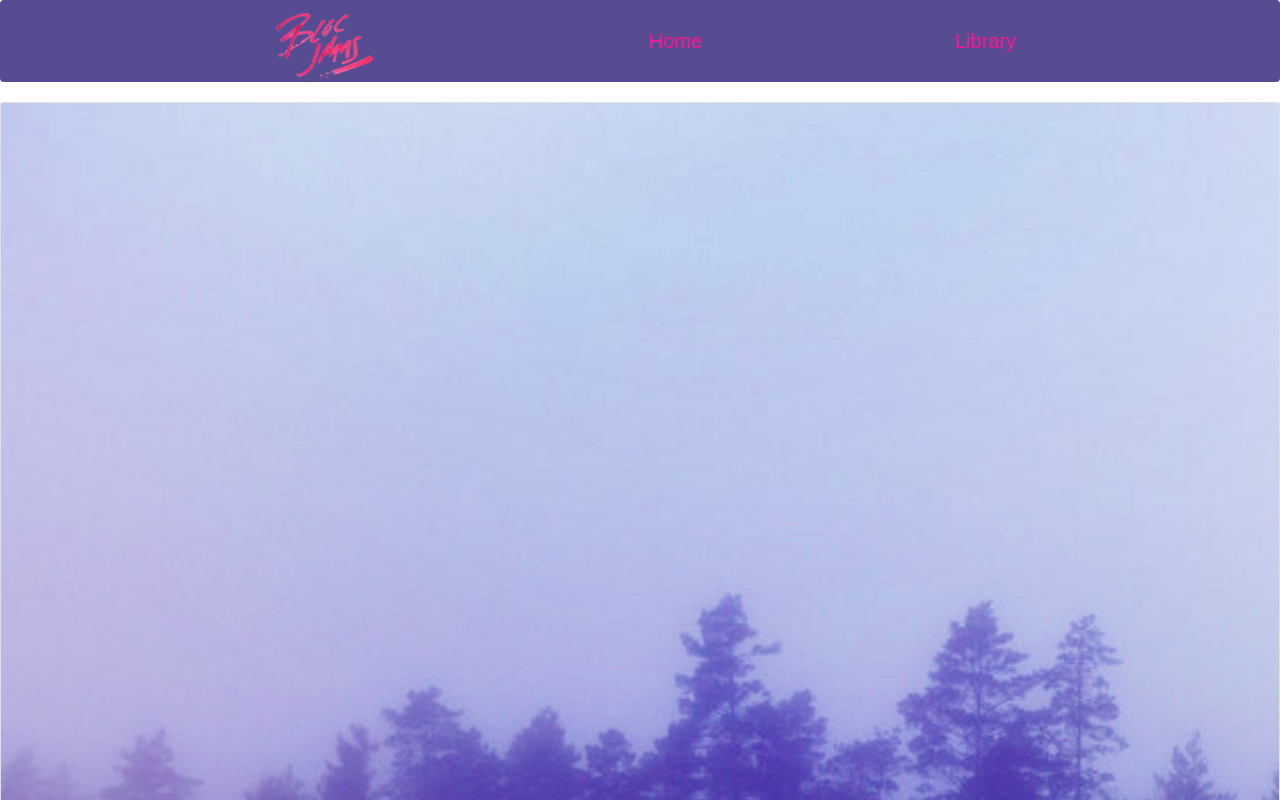
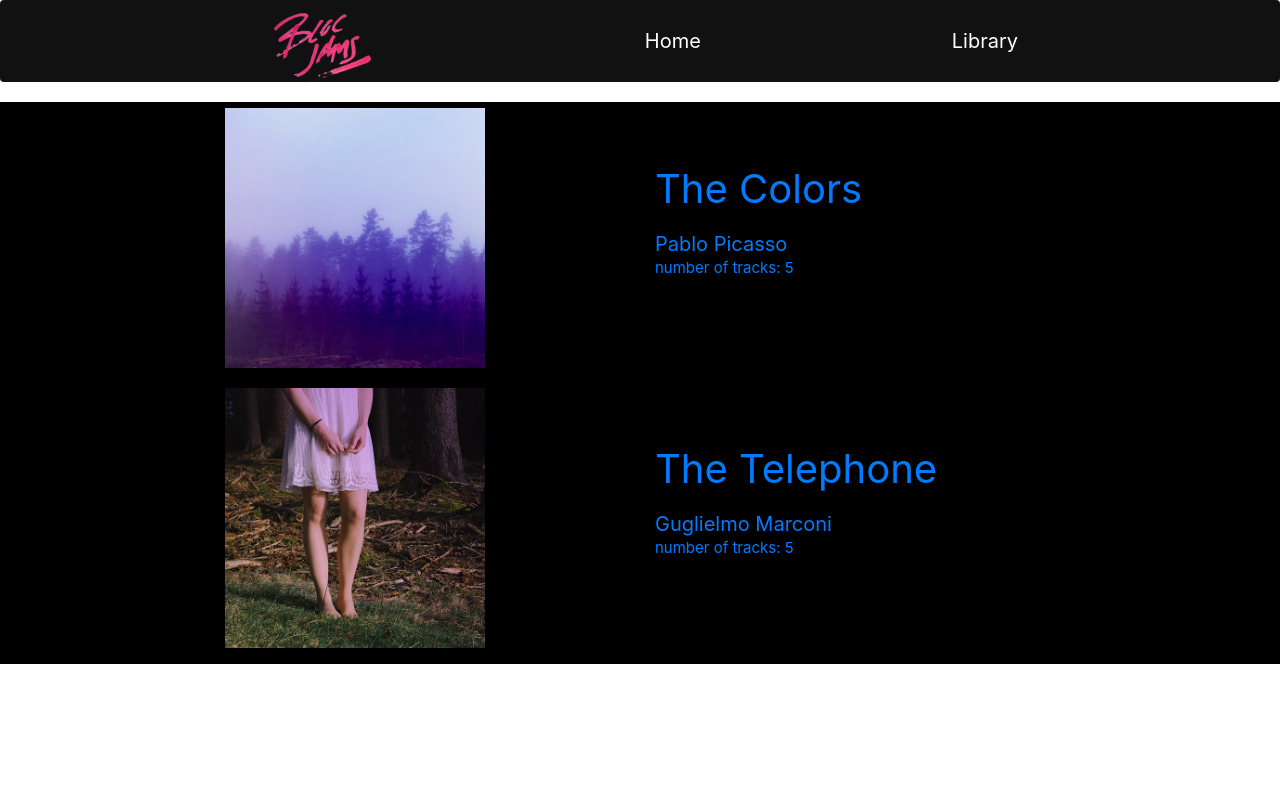
Before and after one commit to scoyne/bloc-jams-react, a React (Create React App) app: page /library in a window 1280 px wide. Shown: the top 800 px of the page. Built offline with nearby package versions, Linux system fonts and the light colour scheme.

Commit message:
updated styles

```diff
--- a/src/App.css
+++ b/src/App.css
@@ -29,10 +29,9 @@
 
 .navbar a {
   font-size: 2em;
-  color: #ff1493;
-  font-family: fantasy;
+  color: #fff;
 }
 
 .navbar {
-  background-color: #574c92;
+  background-color: #111;
 }
--- a/src/components/Landing.css
+++ b/src/components/Landing.css
@@ -1,7 +1,7 @@
 .hero-content {
     position: relative;
     min-height: 600px;
-    background-image: url(/assets/images/cover/pexels-photo-374866.jpeg);
+    background-image: url(/assets/images/cover/pexels-photo-374866bw.jpeg);
     background-repeat: no-repeat;
     background-position: center center;
     background-size: cover;
@@ -10,7 +10,11 @@
 }
 
 .hero-content .hero-title {
-    margin-top: 10%;
+    margin-top: 8%;
+}
+
+.hero-content .lead {
+    font-size: 2em;
 }
 .point-image {
     width: 100%;
@@ -19,7 +23,6 @@
     margin-bottom: 10px;
     position: relative;
     display: inline-block;
-
 }
 
 .point-image-top {
--- a/src/components/Landing.js
+++ b/src/components/Landing.js
@@ -5,17 +5,17 @@ import './Landing.css';
 const Landing = () => (
     <section className="landing">
         <Jumbotron className='hero-content'>
-                <h1 className="hero-title">BlocJams</h1>
-                <p className="lead">Turn up the music!</p>
-                <br />
-                <br />
-                <p><i>The music you Love ... in the places you Love ... without commercials</i></p>
-                <p className="lead"> </p>
+            <h1 className="hero-title">BlocJams</h1>
+            <br />
+            <br />
+            <br />
+            <p className='lead'>Turn up the music!</p>
+            <p className='lead'><i>The music you Love ... in the places you Love ... without commercials ... without boundries </i></p>
         </Jumbotron>
         <hr />
         <Container className='selling-points'>
             <Row>
-                <Col>
+                <Col xs-3>
                     <div className="point">
                         <img className='point-image' src='assets/images/cover/pexels-photo-615479.jpeg' alt='girls listening to music together' />
                         <img className='point-image point-image-top' src='assets/images/cover/pexels-photo-255437.jpeg' alt='woman playing violin' />
@@ -23,7 +23,7 @@ const Landing = () => (
                         <p className="point-description">The world is full of music; why should you have to listen to music that someone else chose?</p>
                     </div>
                 </Col>
-                <Col>
+                <Col xs-3>
                     <div className="point">
                         <img className='point-image' src='assets/images/cover/pexels-photo-599571.jpeg' alt='man waiting for a train' />
                         <img className='point-image point-image-top' src='assets/images/cover/pexels-photo-89909.jpeg' alt='man lifting guitar in air in a field' />
@@ -31,7 +31,7 @@ const Landing = () => (
                         <p className="point-description">No arbitrary limits. No distractions.</p>
                     </div>
                 </Col>
-                <Col>
+                <Col xs-3>
                     <div className="point">
                         <img className='point-image' src='assets/images/cover/pexels-photo-668196.jpeg' alt='Dude listening to music while waiting at barber' />
                         <img className='point-image point-image-top' src='assets/images/cover/pexels-photo-813940.jpeg' alt='girl listing to musis and smiling' />
--- /dev/null
+++ b/src/components/Library.css
@@ -0,0 +1,30 @@
+.library {
+    border: solid #000 1px;
+    background-color: #000;
+    color: #fff;
+}
+
+.library img {
+    width: 50%;
+    margin-bottom: 10px;
+    padding: 5px;
+}
+
+.library .album-title {
+    font-size: 4em;
+    position: absolute;
+    top: 20%;
+
+}
+
+.library .album-artist {
+    font-size: 2em;
+    position: absolute;
+    top: 45%;
+}
+
+.library .album-length {
+    font-size: 1.5em;
+    position: absolute;
+    top: 55%;
+}
--- a/src/components/Library.js
+++ b/src/components/Library.js
@@ -2,6 +2,7 @@ import React, { Component } from 'react';
 import { Link } from 'react-router-dom';
 import albumData from './../data/albums';
 import { Button, Card, CardImg, CardText, CardBody, CardTitle, CardSubtitle, Container, Col, Jumbotron, Row  } from 'reactstrap';
+import './Library.css';
 
 class Library extends Component {
     constructor(props) {
@@ -15,16 +16,21 @@ class Library extends Component {
           <section className='library'>
           {
             this.state.albums.map( (album, index) =>
-              <Card>
-                <Link to={`/album/${album.slug}`} key={index} >
-                  <CardImg src={album.albumCover} alt={album.title} />
-                  <CardBody>
-                    <CardTitle>{album.title}</CardTitle>
-                    <CardSubtitle>{album.artist}</CardSubtitle>
-                    <CardText>{album.songs.length}</CardText>
-                  </CardBody>
-                </Link>
-              </Card>
+              <Link to={`/album/${album.slug}`} key={index} >
+                <Container>
+                  <Row>
+                    <Col xs-2>
+                      <img src={album.albumCover} alt={album.title} />
+                    </Col>
+                    <Col xs-2>
+                      <div className='album-title'>{album.title}</div>
+                      <div className='album-artist'>{album.artist}</div>
+                      <div className='album-length'>number of tracks: {album.songs.length}</div>
+                      <hr />
+                    </Col>
+                  </Row>
+                </Container>
+              </Link>
             )
           }
           </section>
```
Also changed, not shown: package.json (+13 -1 lines), public/assets/images/cover/pexels-photo-374866bw.jpeg (added).
